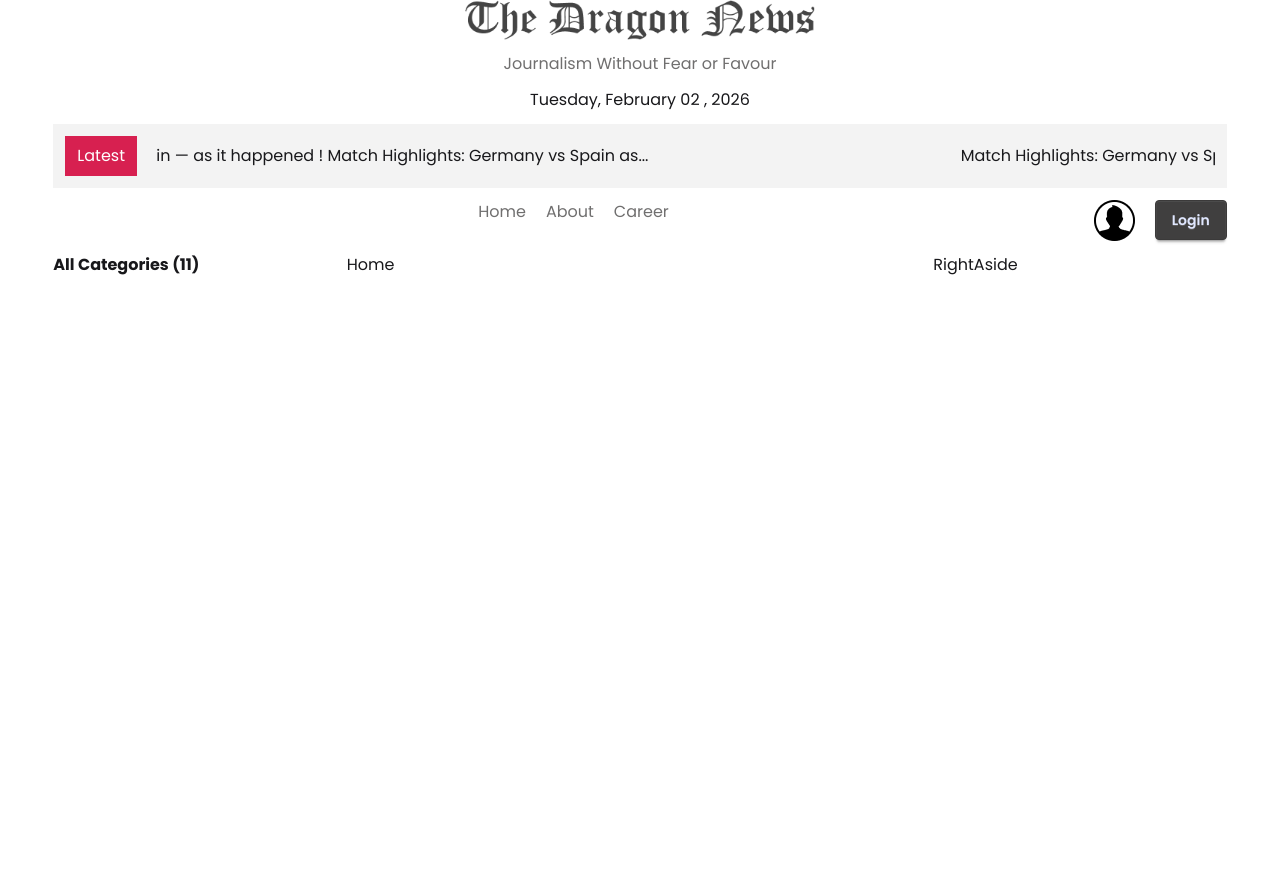
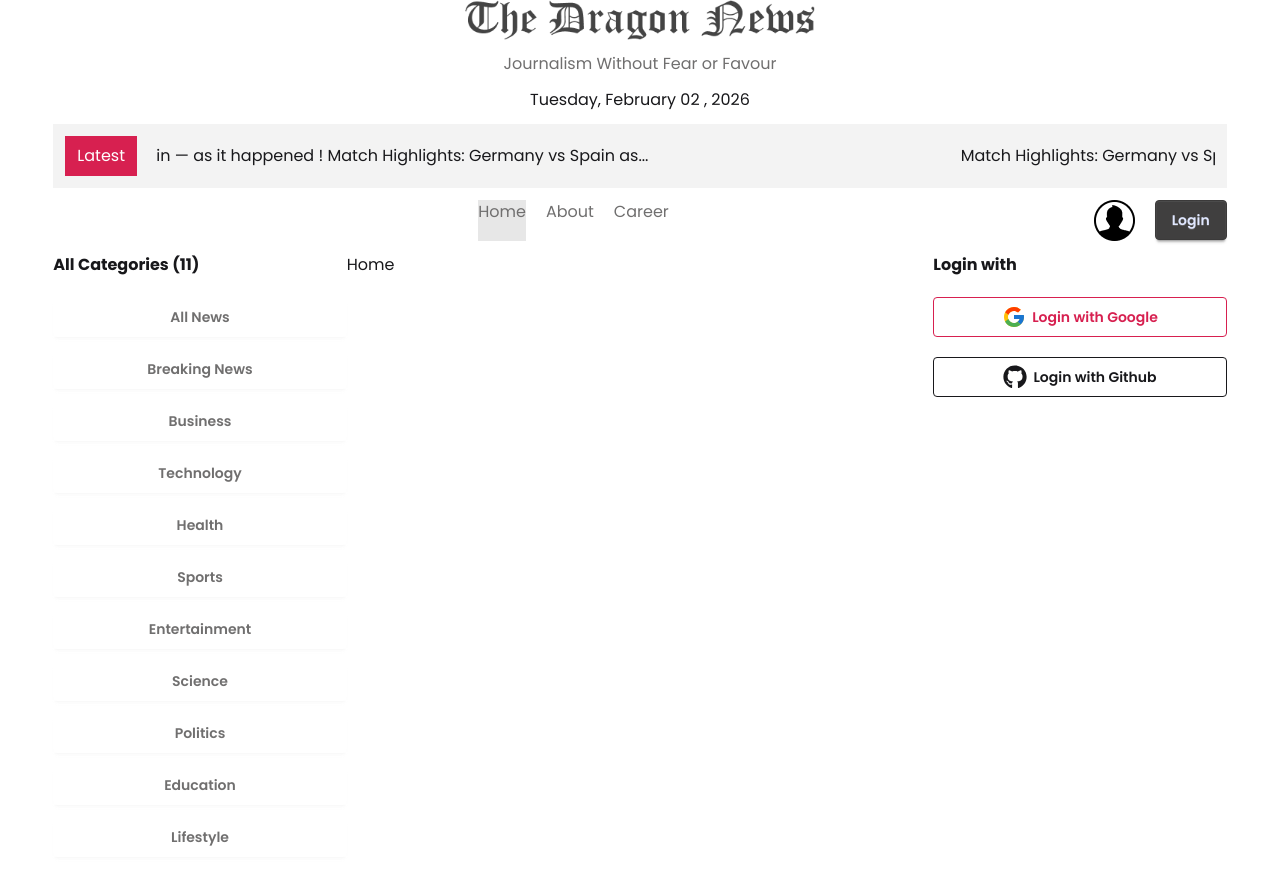
Before and after one commit to MstSubornaKhatun/Dragon-News-Breaking, a React (Vite) app: page / in a window 1280 px wide. Before the commit the page ends 800 px from the top, so only its background shows below. Built offline with nearby package versions, Linux system fonts and the light colour scheme.

Commit message:
Display Categories & Show Params & Social Login options

```diff
--- a/package.json
+++ b/package.json
@@ -16,6 +16,7 @@
     "react": "^19.2.0",
     "react-dom": "^19.2.0",
     "react-fast-marquee": "^1.6.5",
+    "react-icons": "^5.5.0",
     "react-router": "^7.13.0",
     "tailwindcss": "^4.1.18"
   },
--- a/src/App.css
+++ b/src/App.css
@@ -20,3 +20,10 @@
 *{
     font-family: "Poppins", sans-serif;
 }
+
+
+
+
+a.active {
+  @apply bg-base-300;
+}
--- a/src/components/Categories.jsx
+++ b/src/components/Categories.jsx
@@ -1,13 +1,20 @@
 import React, { use } from 'react';
+import { NavLink } from 'react-router';
 const categoryPromise = fetch("/categories.json").then((res)=> res.json());
 
 const Categories = () => {
-    // console.log(categoryPromise); //Promise
     const categories = use(categoryPromise)
 
     return (
         <div>
             <h2 className='font-bold'>All Categories ({categories.length})</h2>
+        <div className='grid grid-cols-1 mt-5 gap-3'>
+                        {
+                categories.map((category)=>(
+                    <NavLink key={category.id} className={"btn bg-base-100 border-0 hover:bg-base-200 font-semibold text-accent"} to={`/category/${category.id}`}>{category.name}</NavLink>
+                ))
+            }
+        </div>
         </div>
     );
 };
--- a/src/layouts/CategoryNews.jsx
+++ b/src/layouts/CategoryNews.jsx
@@ -1,9 +1,12 @@
 import React from 'react';
+import { useParams } from 'react-router';
 
 const CategoryNews = () => {
+    const {id} = useParams();
+    console.log(id);
     return (
         <div>
-
+            CategoryNews - {id}
         </div>
     );
 };
--- a/src/layouts/RightAside.jsx
+++ b/src/layouts/RightAside.jsx
@@ -1,8 +1,10 @@
 import React from 'react';
+import SocialLogin from './SocialLogin';
 
 const RightAside = () => {
     return (
-        <div>RightAside
+        <div>
+            <SocialLogin></SocialLogin>
 
         </div>
     );
--- /dev/null
+++ b/src/layouts/SocialLogin.jsx
@@ -0,0 +1,17 @@
+import React from 'react';
+import { FaGithub } from 'react-icons/fa';
+import { FcGoogle } from 'react-icons/fc';
+
+const SocialLogin = () => {
+    return (
+        <div>
+            <h2 className='font-bold mb-5'>Login with</h2>
+            <div className='space-y-5'>
+                <button className='btn btn-outline w-full text-secondary'><FcGoogle size={24}/> Login with Google</button>
+                <button className='btn btn-outline w-full '><FaGithub size={24} /> Login with Github</button>
+            </div>
+        </div>
+    );
+};
+
+export default SocialLogin;
--- a/src/routes/routes.jsx
+++ b/src/routes/routes.jsx
@@ -14,7 +14,7 @@
                     element: <Home/>
                 },
                 {
-                    path: '',
+                    path: 'category/:id',
                     element: <CategoryNews/>
                 },
             ]
```
Also changed, not shown: 1 other file (tests, documents, lock files or other folders).
